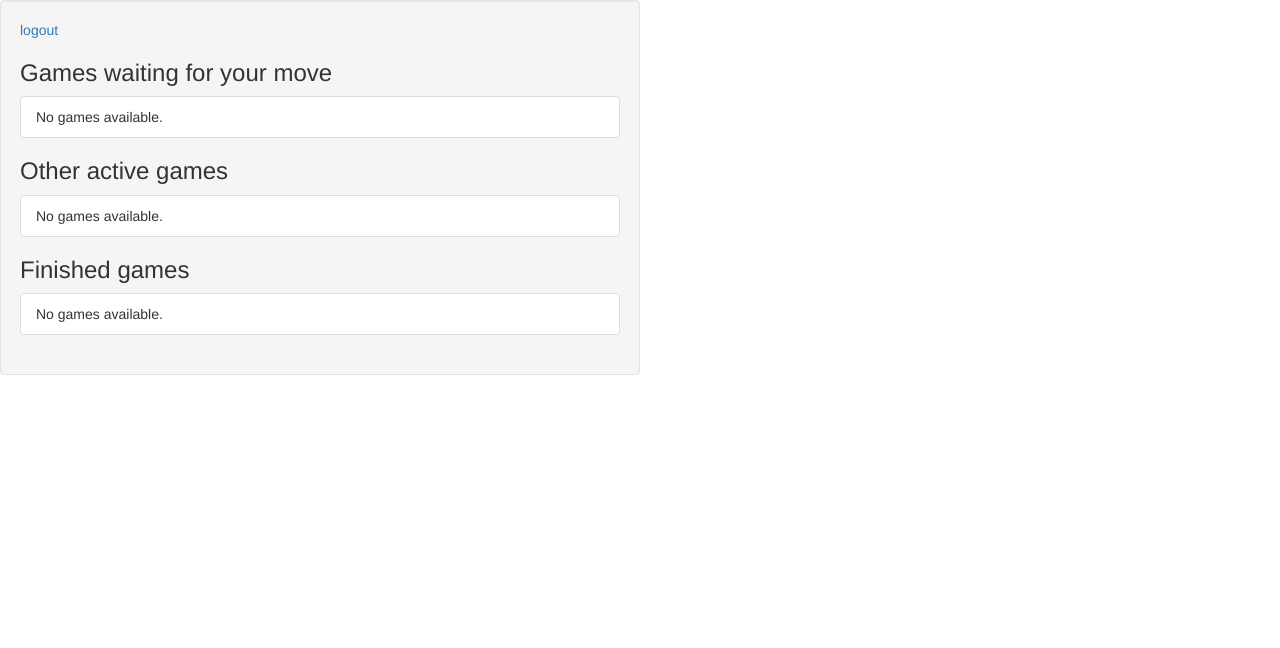
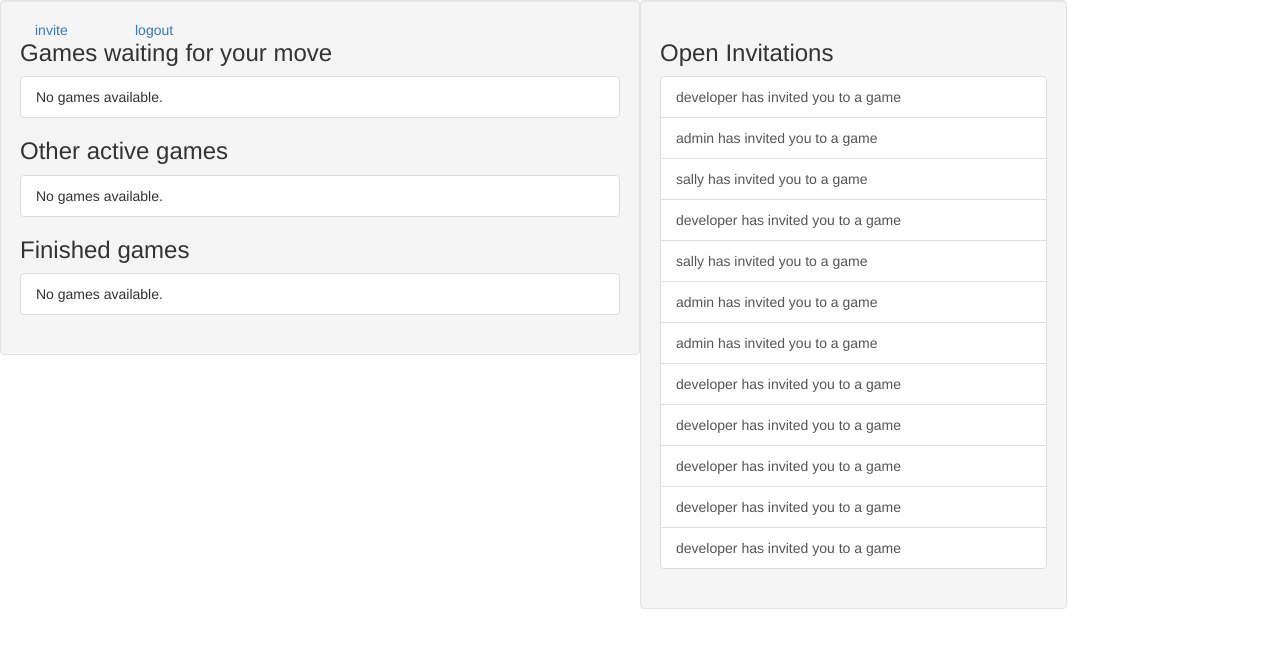
Before and after one commit to wtang3/boardgame, a Django app: template profiles/templates/profiles/home.html in a window 1280 px wide. Shown: the top 648 px of the page. Run offline with Django 3.2, Linux system fonts and the light colour scheme; the template is opened without the code that fills it: values that come from a table or form of the project are taken from there, others are empty; data comes from the database, SQL or seed files in the repository; both versions use the stored data as it was after the commit; some libraries are stand-ins or nearby versions.

Commit message:
display invitations

```diff
--- a/profiles/templates/profiles/home.html
+++ b/profiles/templates/profiles/home.html
@@ -7,12 +7,26 @@ Overview for {{ user.username }}
 
 {% block content %}
     <div class="well col-sm-6">
+        <div class="col-md-2">
+        <a href="{% url 'tictactoe_invite' %}">invite</a>
+        </div>
+        <div class="col-md-2">
         <a href="{% url 'boardgames_logout' %}">logout</a>
+        </div>
         {% include "tictactoe/game_list_snippet.html" with header="Games waiting for your move" games_list=waiting_games %}
         {% include "tictactoe/game_list_snippet.html" with header="Other active games" games_list=other_games %}
         {% include "tictactoe/game_list_snippet.html" with header="Finished games" games_list=finished_games %}
     </div>
-
-
-
+    <div class="well col-md-4">
+      {% if user_invitations %}
+        <h3>Open Invitations</h3>
+        <div class="list-group">
+          {% for inv in user_invitations %}
+            <a class="list-group-item" href="#">
+              {{ inv.from_user.username }} has invited you to a game
+            </a>
+          {% endfor%}
+        </div>
+        {% endif %}
+    </div>
 {% endblock content %}
--- a/profiles/views.py
+++ b/profiles/views.py
@@ -10,8 +10,10 @@ def home(request):
     finished_games = my_games.exclude(status="A")
     waiting_games = active_games.filter(next_to_move = request.user)
     other_games = active_games.exclude(next_to_move=request.user)
+    invitations = request.user.invitations_received.all()
     context = {'other_games' : other_games,
                'waiting_games' : waiting_games,
-               'finished_games' : finished_games
+               'finished_games' : finished_games,
+               'user_invitations' : invitations
     }
     return render(request, "profiles/home.html", context)
--- a/tictactoe/forms.py
+++ b/tictactoe/forms.py
@@ -4,4 +4,5 @@ from .models import Invitation
 class InvitationForm(ModelForm):
     class Meta:
         model = Invitation
-        fields = '__all__'
+        #fields = ["to_user", "message"]
+        exclude = ["from_user"]
--- a/tictactoe/models.py
+++ b/tictactoe/models.py
@@ -39,6 +39,7 @@ class Move(models.Model):
 
 class Invitation(models.Model):
     from_user = models.ForeignKey(User, related_name="invitations_sent")
-    to_user = models.ForeignKey(User, related_name="invitations_received")
-    message = models.CharField(max_length=300)
+    to_user = models.ForeignKey(User, related_name="invitations_received",
+                                verbose_name = "User to Invite")
+    message = models.CharField(max_length=300, blank = True)
     timestamp = models.DateTimeField(auto_now_add=True)
```
Also changed, not shown: templates/login.html (+9 -6 lines), tictactoe/views.py (+18 -1 lines), db.sqlite3, 4 other files.
